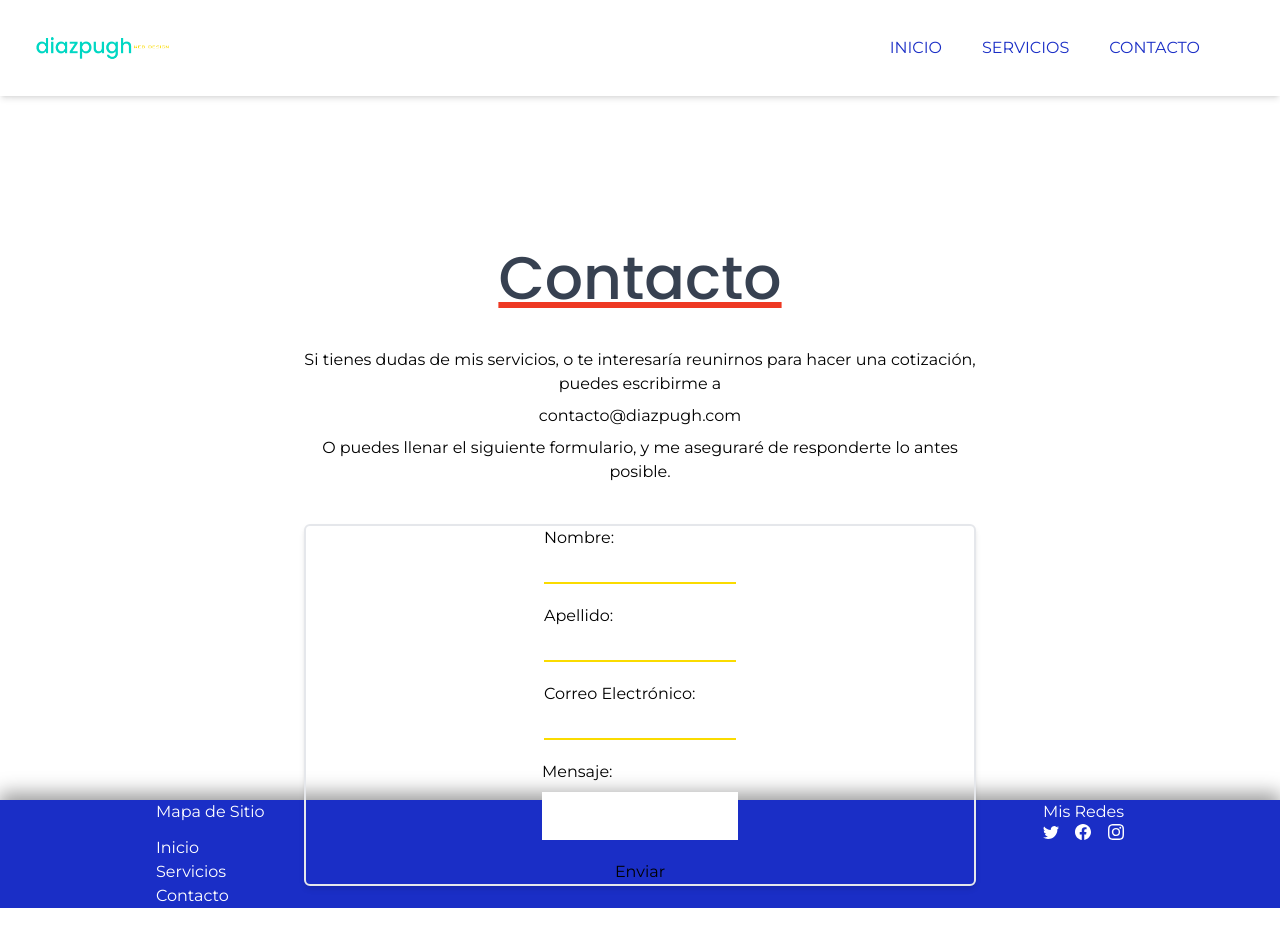
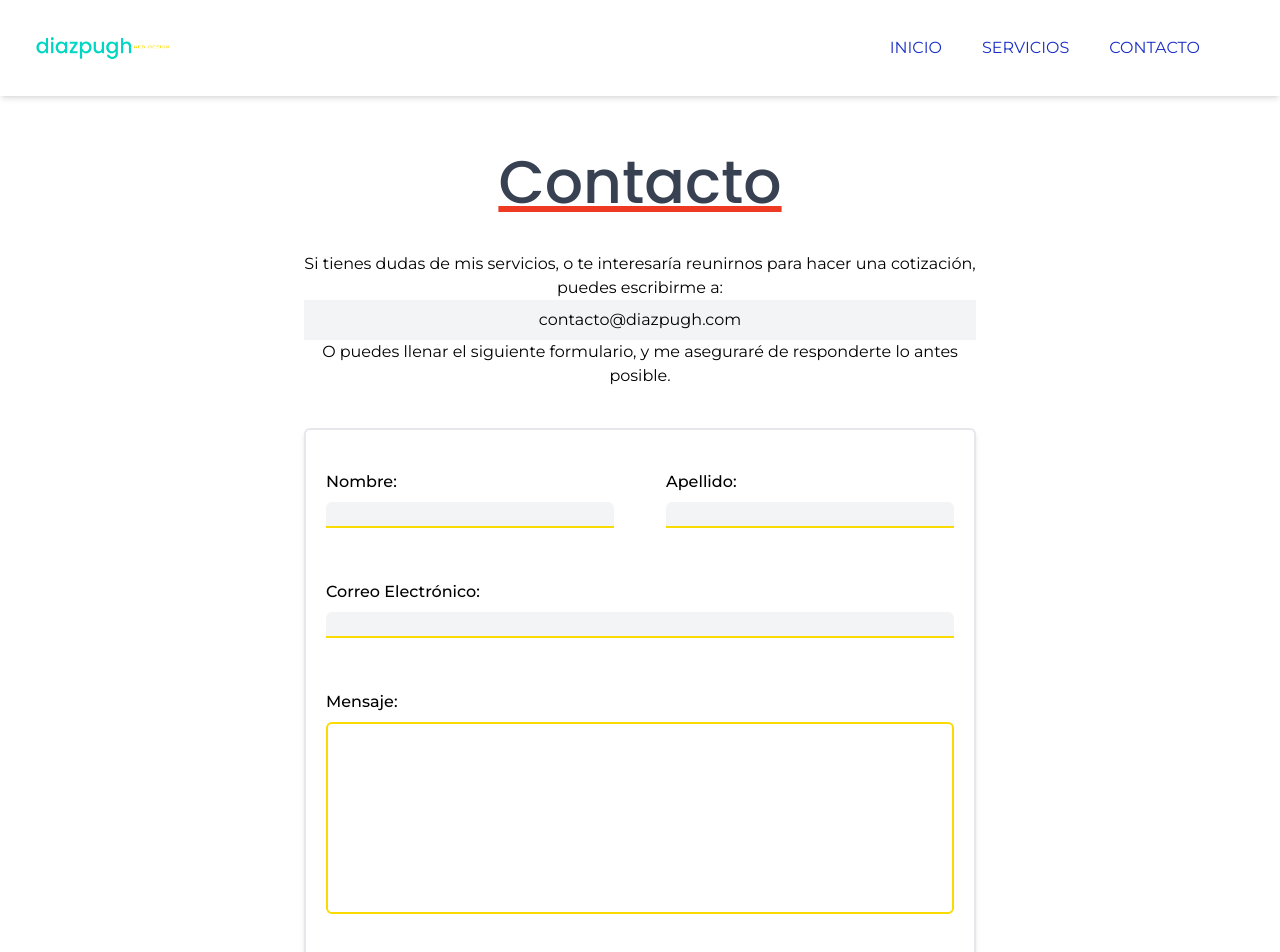
Before and after one commit to alejandrodiazpugh/diazpugh-homepage, a Next.js app: page /contacto in a window 1280 px wide. Shown: the top 952 px of the page. Before the commit the page ends 908 px from the top, so only its background shows below. Built offline with nearby package versions, Linux system fonts and the light colour scheme.

Commit message:
Contact form design complete

```diff
--- a/components/ContactForm.tsx
+++ b/components/ContactForm.tsx
@@ -1,40 +1,31 @@
-import React from 'react';
-import { Formik, Field, Form, ErrorMessage } from 'formik';
-import * as Yup from 'yup';
+import React from "react";
+import { Formik, Field, Form, ErrorMessage } from "formik";
+import * as Yup from "yup";
 
 type Props = {};
-
-type Values = {
-	firstName: string;
-	lastName: string;
-	email: string;
-};
 
 export default function ContactForm({}: Props) {
   return (
     <Formik
       initialValues={{
-				firstName: '',
-				lastName: '',
-				email: '',
-				message: '',
+        firstName: "",
+        lastName: "",
+        email: "",
+        message: "",
       }}
       validationSchema={Yup.object({
         firstName: Yup.string()
-					.max(15, 'El campon debe tener 15 carácteres o menos')
-					.required('Campo Obligatorio'),
+          .max(15, "El campon debe tener 15 carácteres o menos")
+          .required("Campo Obligatorio"),
         lastName: Yup.string()
-					.max(30, 'El campo debe tener 30 carácteres o menos.')
-					.required('Campo Obligatorio'),
+          .max(30, "El campo debe tener 30 carácteres o menos.")
+          .required("Campo Obligatorio"),
         email: Yup.string()
-					.email('Dirección de correo no válida')
-					.required('Campo Obligatorio'),
+          .email("Dirección de correo no válida")
+          .required("Campo Obligatorio"),
         message: Yup.string()
-					.max(
-						1000,
-						'El mensaje no puede tener más de 1,000 carácteres.'
-					)
-					.required('Campo obligatorio'),
+          .max(1000, "El mensaje no puede tener más de 1,000 carácteres.")
+          .required("Campo obligatorio"),
       })}
       onSubmit={(values, { setSubmitting }) => {
         setTimeout(() => {
@@ -45,50 +36,66 @@ export default function ContactForm({}: Props) {
     >
       {(formik) => (
         <Form
-					className="mx-auto flex w-full max-w-2xl flex-col items-center gap-5 rounded-md border-2 shadow-md"
+          className="mx-auto grid w-full max-w-2xl grid-cols-2 place-content-center gap-3 rounded-md border-2 py-10 shadow-md"
           onSubmit={formik.handleSubmit}
         >
-					<div className="flex flex-col gap-2">
-						<label htmlFor="firstName">Nombre:</label>
+            <div className="col-span-1 flex flex-col gap-2 px-5">
+              <label className="font-medium" htmlFor="firstName">
+                Nombre:
+              </label>
               <Field
-							className="min-w-fit max-w-md border-b-2 border-b-yellow"
+                className="min-w-fit max-w-md rounded-t-md border-b-2 px-2 border-b-yellow bg-gray-100"
                 type="text"
                 id="firstName"
-							{...formik.getFieldProps('firstName')}
+                {...formik.getFieldProps("firstName")}
               />
-						<ErrorMessage name="firstName" className="h-8" />
+              <div className="h-8 text-xs text-red">
+                <ErrorMessage name="firstName" />
               </div>
-					<div className="flex flex-col gap-2">
-						<label htmlFor="lastName">Apellido:</label>
+            </div>
+            <div className="flex flex-col gap-2 px-5">
+              <label className="font-medium" htmlFor="lastName">
+                Apellido:
+              </label>
               <Field
-							className="min-w-fit max-w-md border-b-2 border-b-yellow"
+                className="min-w-fit px-2 bg-gray-100 rounded-t-md max-w-md border-b-2 border-b-yellow"
                 type="text"
                 id="lastName"
-							{...formik.getFieldProps('lastName')}
+                {...formik.getFieldProps("lastName")}
               />
-						<ErrorMessage name="lastName" className="h-8" />
+              <div className="h-8 text-xs text-red">
+                <ErrorMessage name="lastName" />
               </div>
-					<div className="flex flex-col gap-2">
-						<label htmlFor="email">Correo Electrónico:</label>
+            </div>
+          <div className="flex flex-col px-5 gap-2 col-span-2 w-full mx-auto">
+            <label className="font-medium" htmlFor="email">
+              Correo Electrónico:
+            </label>
             <Field
-							className="min-w-fit max-w-md border-b-2 border-b-yellow"
+              className="max-w-full px-2 bg-gray-100 rounded-t-md border-b-2 border-b-yellow"
               type="email"
               id="email"
-							{...formik.getFieldProps('email')}
+              {...formik.getFieldProps("email")}
             />
+            <div className="h-8 text-xs text-red">
               <ErrorMessage name="email" />
             </div>
-					<div className="flex flex-col gap-2">
-						<label htmlFor="message">Mensaje:</label>
+          </div>
+          <div className="flex flex-col gap-2 col-span-2 px-5">
+            <label className="font-medium" htmlFor="message">
+              Mensaje:
+            </label>
             <Field
-							className="resize-none "
+              className="resize-none h-48 px-2 border-yellow rounded-md border-2"
               as="textarea"
               id="textarea"
-							{...formik.getFieldProps('message')}
+              {...formik.getFieldProps("message")}
             />
+            <div className="h-8 text-xs text-red">
               <ErrorMessage name="message" />
+            </div>{" "}
           </div>
-					<button type="submit">Enviar</button>
+          <button className="col-span-2 border-gray-500 border-2 mx-72 p-2 rounded-lg transition-all hover:scale-105 hover:text-gray-800 active:scale-95 hover:border-yellow" type="submit">Enviar</button>
         </Form>
       )}
     </Formik>
--- a/components/Navbar.tsx
+++ b/components/Navbar.tsx
@@ -3,14 +3,11 @@ import { GiHamburgerMenu } from 'react-icons/gi';
 import { IoMdClose } from 'react-icons/io';
 import Image from 'next/image';
 import Link from 'next/link';
-import { useRouter } from 'next/router';
 import nombre from '../public/images/ADP-07.png';
 import { useState, useEffect } from 'react';
 import { AnimatePresence, motion } from 'framer-motion';
 
 export default function Navbar() {
-	const router = useRouter();
-	console.log(router.pathname);
 
 	const BREAKPOINT: number = 767;
 	// CHECK FOR WINDOW SIZE
--- a/pages/contacto.tsx
+++ b/pages/contacto.tsx
@@ -1,7 +1,7 @@
-import React from 'react';
-import Head from 'next/head';
-import Layout from '../components/Layout';
-import ContactForm from '../components/ContactForm';
+import React from "react";
+import Head from "next/head";
+import Layout from "../components/Layout";
+import ContactForm from "../components/ContactForm";
 
 type Props = {};
 
@@ -11,18 +11,21 @@ export default function Contacto({}: Props) {
       <Head>
         <title>Contacto - diazpugh</title>
       </Head>
-			<main className="relative top-24 w-screen">
+      <main className="top-24 w-screen">
         <div className="h-10"></div>
         <h2 className="capitalized mx-auto max-w-md pt-28 text-center font-poppins text-4xl font-[500] text-gray-700 underline decoration-red md:max-w-2xl md:text-6xl">
           Contacto
         </h2>
         <div className="w-10 py-5"></div>
-				<section>
-					<p className="m-auto max-w-2xl text-center font-sourceCode">
-						Si tienes dudas de mis servicios, o te interesaría
-						reunirnos para hacer una cotización, puedes escribirme a{' '}
-						<p className="py-2">contacto@diazpugh.com</p>O puedes
-						llenar el siguiente formulario, y me aseguraré de
+        <section className="m-auto max-w-2xl text-center font-sourceCode">
+          <p className="">
+            Si tienes dudas de mis servicios, o te interesaría reunirnos para
+            hacer una cotización, puedes escribirme a:
+          </p>
+
+          <p className="py-2 bg-gray-100"><a href="mailto:contacto@diazpugh.com">contacto@diazpugh.com</a></p>
+          <p>
+            O puedes llenar el siguiente formulario, y me aseguraré de
             responderte lo antes posible.
           </p>
         </section>
@@ -30,6 +33,7 @@ export default function Contacto({}: Props) {
         <section className="flex h-full w-full items-center justify-center font-sourceCode">
           <ContactForm />
         </section>
+        <div className="h-20"></div>
       </main>
     </Layout>
   );
```
Lines whose indentation alone changed are shown as unchanged.
